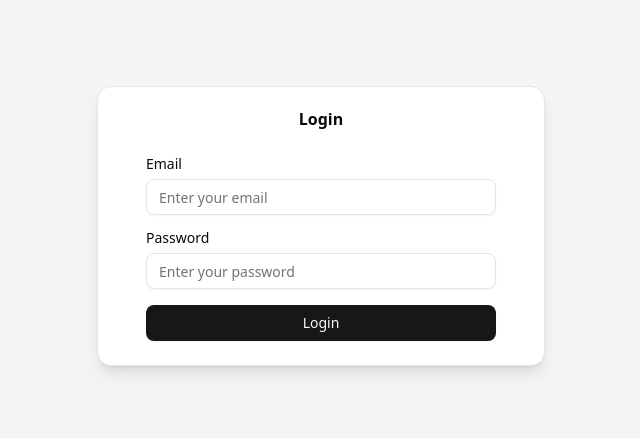
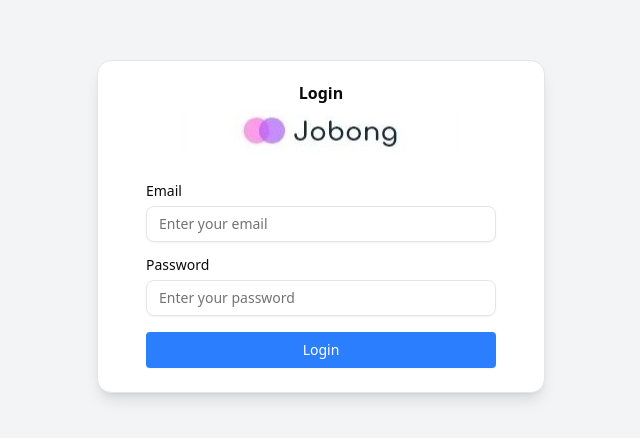
Before and after one commit to firevel008/Portfolio, a React (Vite) app: page / in a window 1280 px wide. Shown: the part 198-636 px from the top of the page, without its empty margins (319-959 px from the left). Built offline with nearby package versions, Linux system fonts and the light colour scheme.

Commit message:
button color change

```diff
--- a/src/components/pages/Counter/Counter.jsx
+++ b/src/components/pages/Counter/Counter.jsx
@@ -14,9 +14,9 @@ const Counter = () => {
                 <p className='text-gray-500'>Count Increment and Decrement</p>
                 <div className="flex justify-around mt-5 text-center">
                     <div className="flex justify-between w-50">
-                        <Button onClick={() => dispatch(decrement())}>-</Button>
-                        <Label className="text-2xl">{values}</Label>
-                        <Button onClick={() => dispatch(increment())}>+</Button>
+                        <Button className="bg-blue-500 hover:bg-blue-600 rounded text-white transition" onClick={() => dispatch(decrement())}>-</Button>
+                        <Label className="text-2xl w-100 bg-accent justify-around">{values}</Label>
+                        <Button className="bg-blue-500 hover:bg-blue-600 rounded text-white transition" onClick={() => dispatch(increment())}>+</Button>
                     </div>
                 </div>
             </div>
--- a/src/components/pages/Login/LoginForm.jsx
+++ b/src/components/pages/Login/LoginForm.jsx
@@ -44,7 +44,12 @@ function LoginForm({ }) {
     <div className="flex min-h-screen items-center justify-center">
       <Card className="w-full max-w-md p-6 shadow-lg">
         <CardHeader>
-          <CardTitle className="text-center">Login</CardTitle>
+          <CardTitle className="text-center">
+            <h4>Login</h4>
+            <div className="items-center space-x-4 mt-2">
+              <img src="../logo.jpg" alt="Profile" className="mx-auto" />
+            </div>
+          </CardTitle>
         </CardHeader>
         <CardContent>
           <Form {...form}>
@@ -74,7 +79,7 @@ function LoginForm({ }) {
                   </FormItem>
                 )}
               />
-              <Button type="submit" className="w-full">
+              <Button type="submit" className="w-full bg-blue-500 hover:bg-blue-600 p-2 rounded text-white transition">
                 Login
               </Button>
             </form>
--- a/src/components/pages/RangeSlider/RangeSlider.jsx
+++ b/src/components/pages/RangeSlider/RangeSlider.jsx
@@ -4,11 +4,9 @@ const RangeSlider = () => {
     const [strength, setStrength] = useState(0);
     const [speed, setSpeed] = useState(0);
     const totalPoints=15;
-    console.log(totalPoints);
 
     const handleAttributeChange = (e, attributeName) => {
         const value = parseInt(e.target.value, 10);
-        console.log("Value: ", value);
         if (attributeName === "strength") {
             setStrength(value);
             if (value + speed > totalPoints) {
--- a/src/components/pages/SearchCountry/CountrySearch.jsx
+++ b/src/components/pages/SearchCountry/CountrySearch.jsx
@@ -26,7 +26,7 @@ const CountrySearch = () => {
             <div className="max-w-sm bg-white border border-gray-200 rounded-lg shadow-sm dark:bg-gray-800 dark:border-gray-700 p-5">
                 <h5 className="text-xl font-medium text-gray-900 dark:text-white mb-3">🌎 Search for a Country</h5>
                 <p className='text-gray-500'></p>
-                <div className>
+                <div className="">
                     <div className="flex space-x-2">
                         <input
                             type="text"
```
